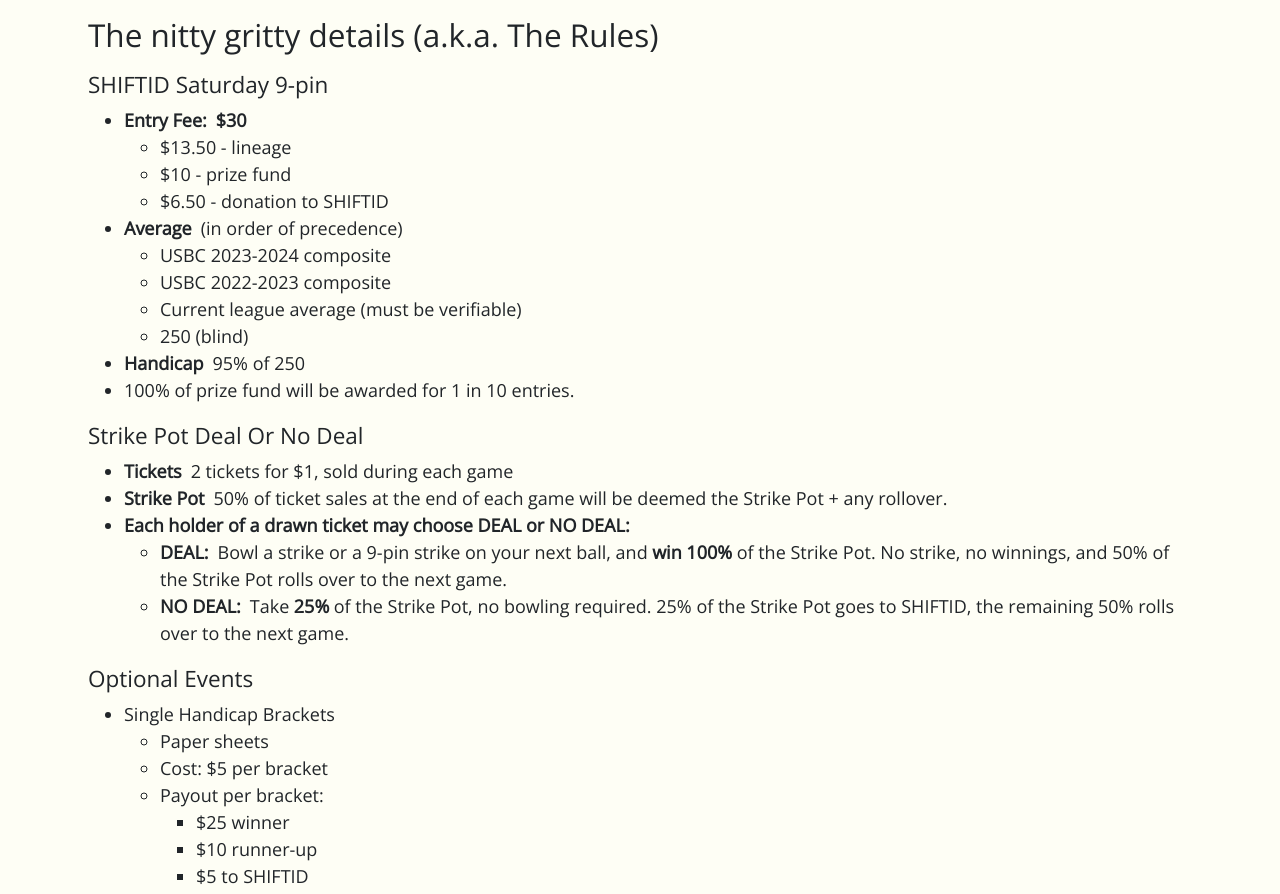
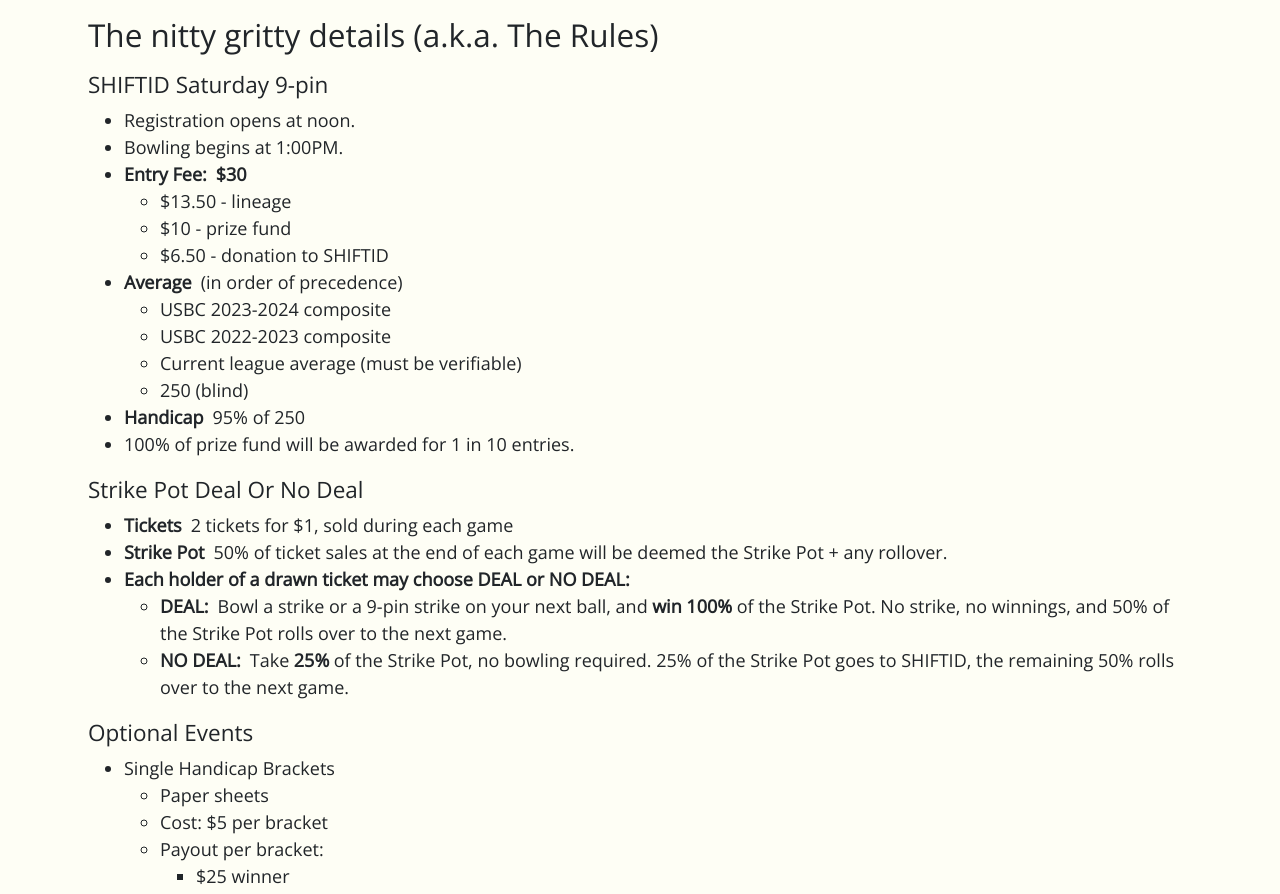
Before and after one commit to tournio/shiftid-nextjs, a Next.js app: page /fundraisers in a window 1280 px wide. Shown: the part 818-1712 px from the top of the page. Built offline with nearby package versions, Linux system fonts and the light colour scheme.

Commit message:
forgot to add start times

```diff
--- a/src/components/Fundraisers/Fundraisers.js
+++ b/src/components/Fundraisers/Fundraisers.js
@@ -72,6 +72,12 @@
       SHIFTID Saturday 9-pin
     </h5>
     <ul className={`${classes.Rules}`}>
+      <li>
+        Registration opens at noon.
+      </li>
+      <li>
+        Bowling begins at 1:00PM.
+      </li>
       <li>
           <span className={'fw-bold'}>
             Entry Fee:
```
